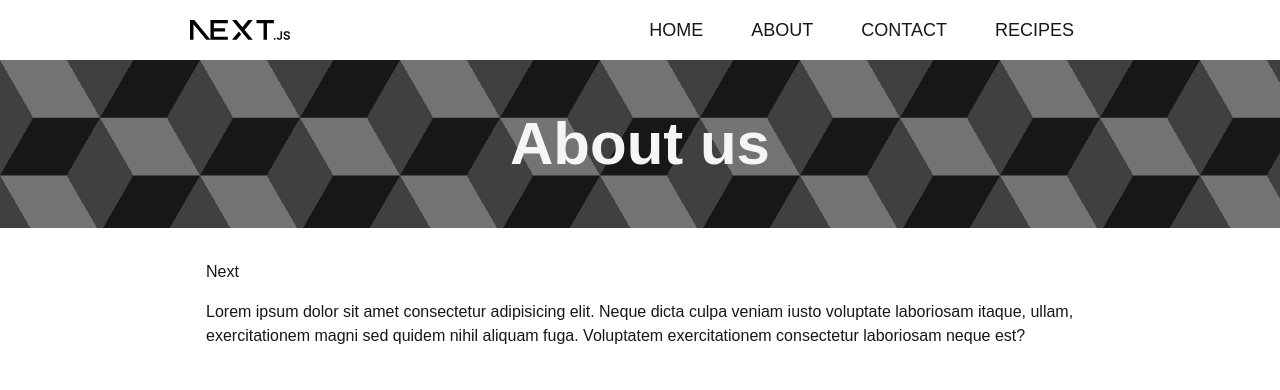
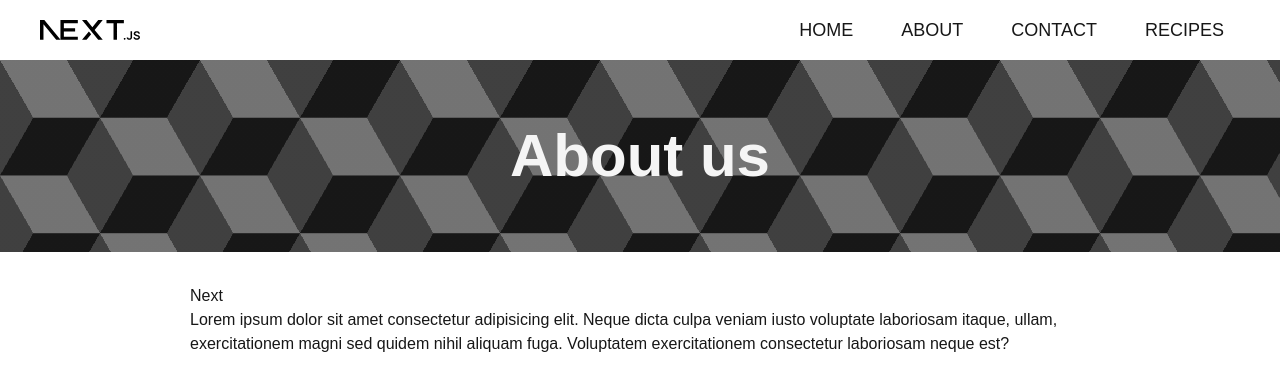
Before and after one commit to Robert-Lexicon/nextjs-intro-1b, a Next.js app: page /about in a window 1280 px wide. Shown: the top 390 px of the page. Built offline with nearby package versions, Linux system fonts and the light colour scheme.

Commit message:
bugfixes - smaller fixes

```diff
--- a/app/layout.tsx
+++ b/app/layout.tsx
@@ -26,9 +26,9 @@ export default function RootLayout({
   return (
     <html lang="en">
       <body
-        className={`${geistSans.variable} ${geistMono.variable} antialiased content-grid `}
+        className={`${geistSans.variable} ${geistMono.variable} antialiased`}
       >
-        <header className="full-width">
+        <header className="content-grid">
           <NavMain />
         </header>
         {children}
--- a/components/hero.tsx
+++ b/components/hero.tsx
@@ -1,6 +1,6 @@
 export default function Hero({ title }: { title: string }) {
   return (
-    <section className="full-width items-center min-h-42 bg-pattern">
+    <section className="full-width items-center min-h-48 bg-pattern">
       <h1 className="text-6xl text-center text-neutral-100 py-4 font-bold">
         {title}
       </h1>
--- a/components/main-wrapper.tsx
+++ b/components/main-wrapper.tsx
@@ -8,11 +8,11 @@ export default function MainWrapper({
   children: React.ReactNode;
 }) {
   return (
-    <main className="content-grid full-width">
+    <main className="content-grid">
       <header className="content-grid full-width">
         <Hero title={title} />
       </header>
-      <section className="content-grid space-y-4 mt-8">{children}</section>
+      <section className="space-y-4 mt-8">{children}</section>
     </main>
   );
 }
--- a/components/nav-main.tsx
+++ b/components/nav-main.tsx
@@ -4,7 +4,7 @@ import data from "@/lib/pages.json";
 
 export default async function NavMain() {
   return (
-    <nav className="flex items-center justify-between">
+    <nav className="breakout flex items-center justify-between">
       <Link href={"/"}>
         <Image
           src="/next.svg"
```
